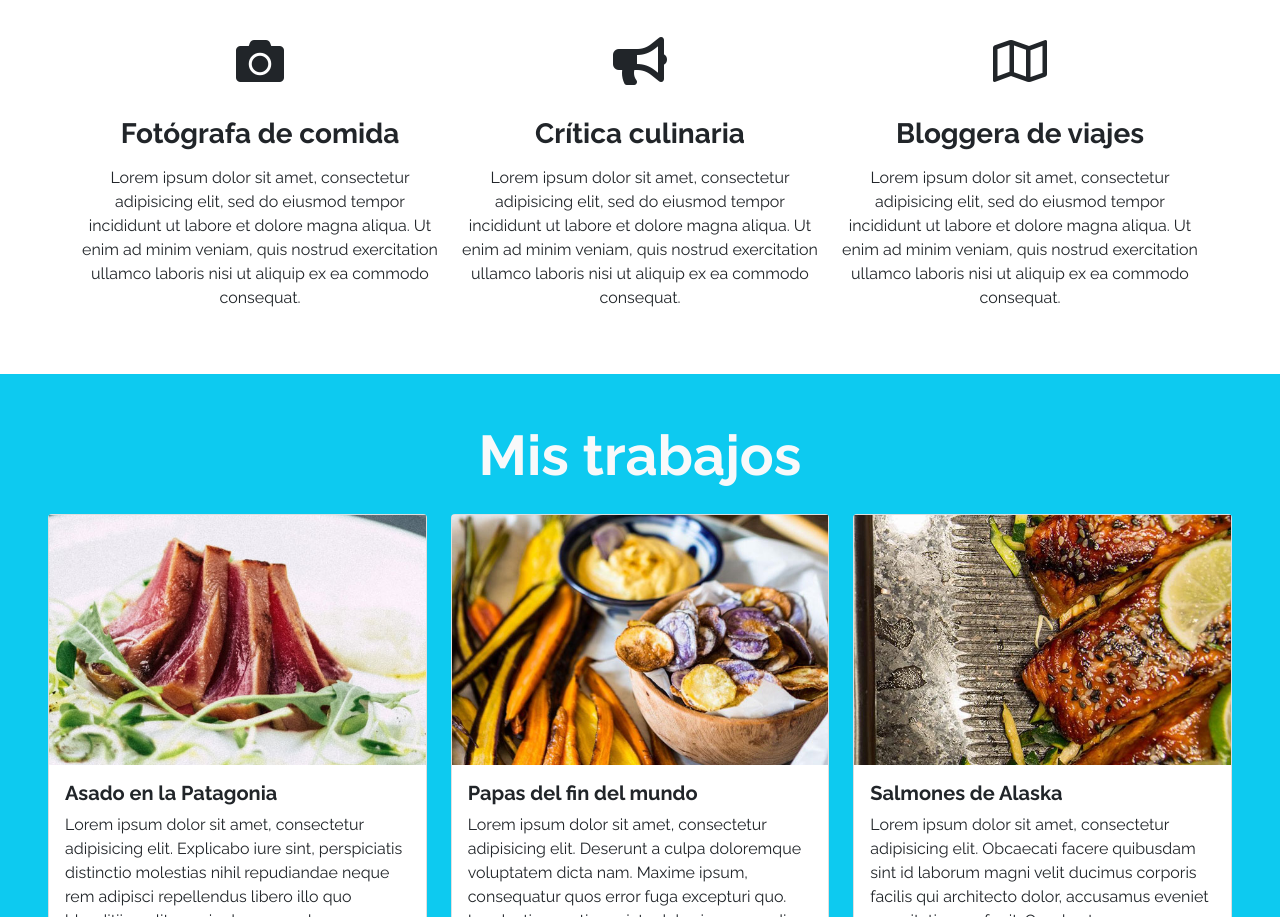
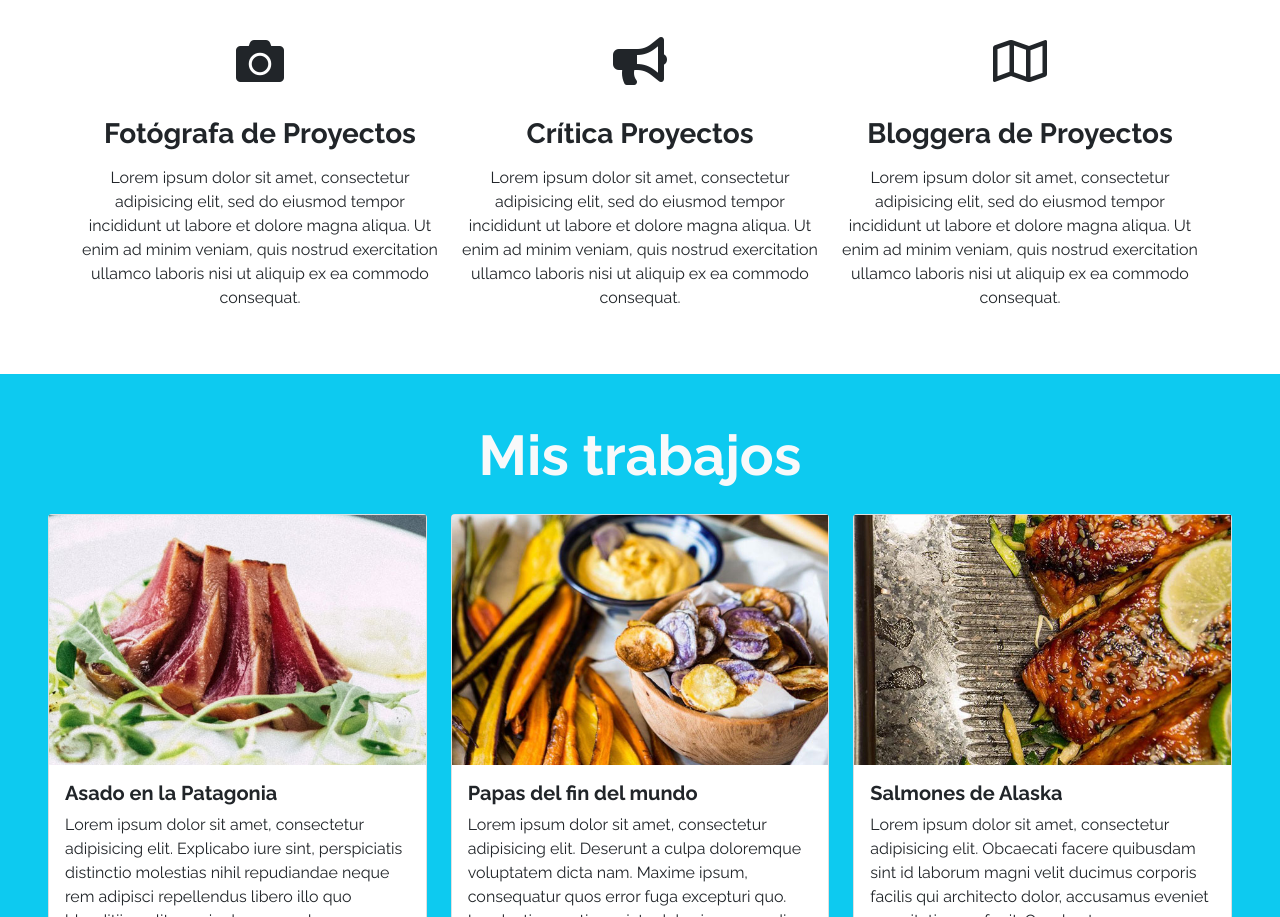
Before and after one commit to katherineSB2023/proyectogit, a plain HTML site: page index.html in a window 1280 px wide. Shown: the part 872-1789 px from the top of the page. Drawn offline with nearby package versions, Linux system fonts and the light colour scheme.

Commit message:
3 cambio

```diff
--- a/index.html
+++ b/index.html
@@ -79,7 +79,7 @@
         <div class="row">
             <div class="col-12 col-md-4">
                 <i class="fas fa-camera fa-3x my-3"></i>
-                <h3 class="my-3 fw-bold">Fotógrafa de comida</h3>
+                <h3 class="my-3 fw-bold">Fotógrafa de Proyectos</h3>
                 <p class="my-3">
                     Lorem ipsum dolor sit amet, consectetur adipisicing elit, sed do
                     eiusmod tempor incididunt ut labore et dolore magna aliqua. Ut enim
@@ -89,7 +89,7 @@
             </div>
             <div class="col-12 col-md-4">
                 <i class="fas fa-bullhorn fa-3x my-3"></i>
-                <h3 class="my-3 fw-bold">Crítica culinaria</h3>
+                <h3 class="my-3 fw-bold">Crítica Proyectos</h3>
                 <p class="my-3">
                     Lorem ipsum dolor sit amet, consectetur adipisicing elit, sed do
                     eiusmod tempor incididunt ut labore et dolore magna aliqua. Ut enim
@@ -99,7 +99,7 @@
             </div>
             <div class="col-12 col-md-4">
                 <i class="far fa-map fa-3x my-3"></i>
-                <h3 class="my-3 fw-bold">Bloggera de viajes</h3>
+                <h3 class="my-3 fw-bold">Bloggera de Proyectos</h3>
                 <p class="my-3">
                     Lorem ipsum dolor sit amet, consectetur adipisicing elit, sed do
                     eiusmod tempor incididunt ut labore et dolore magna aliqua. Ut enim
```
